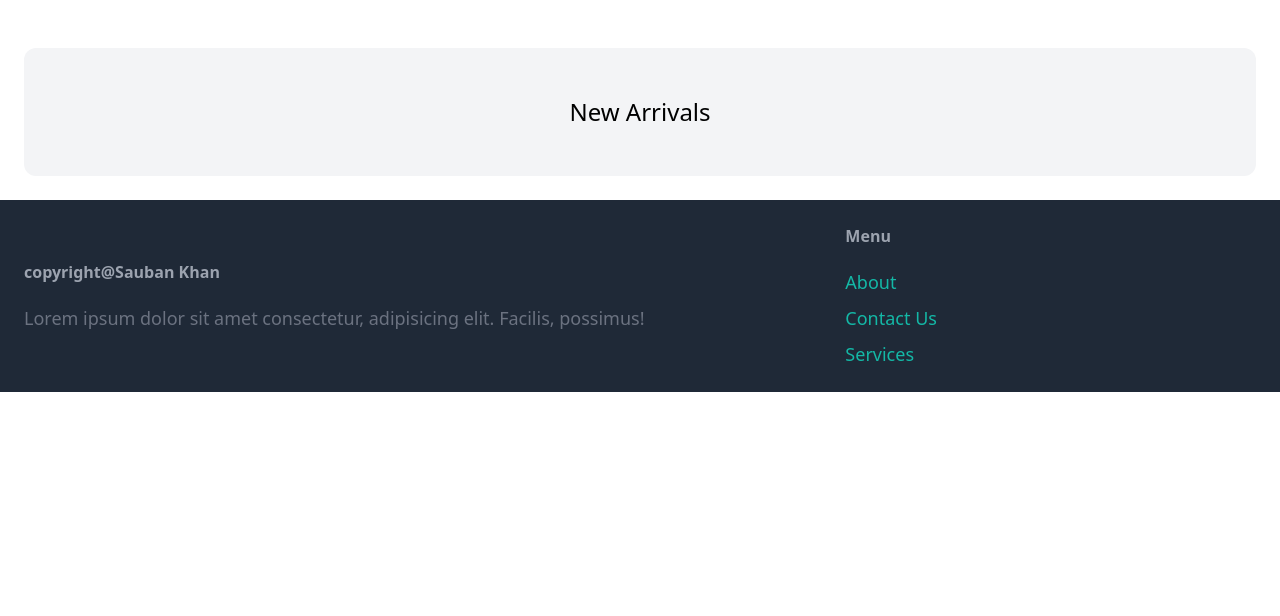
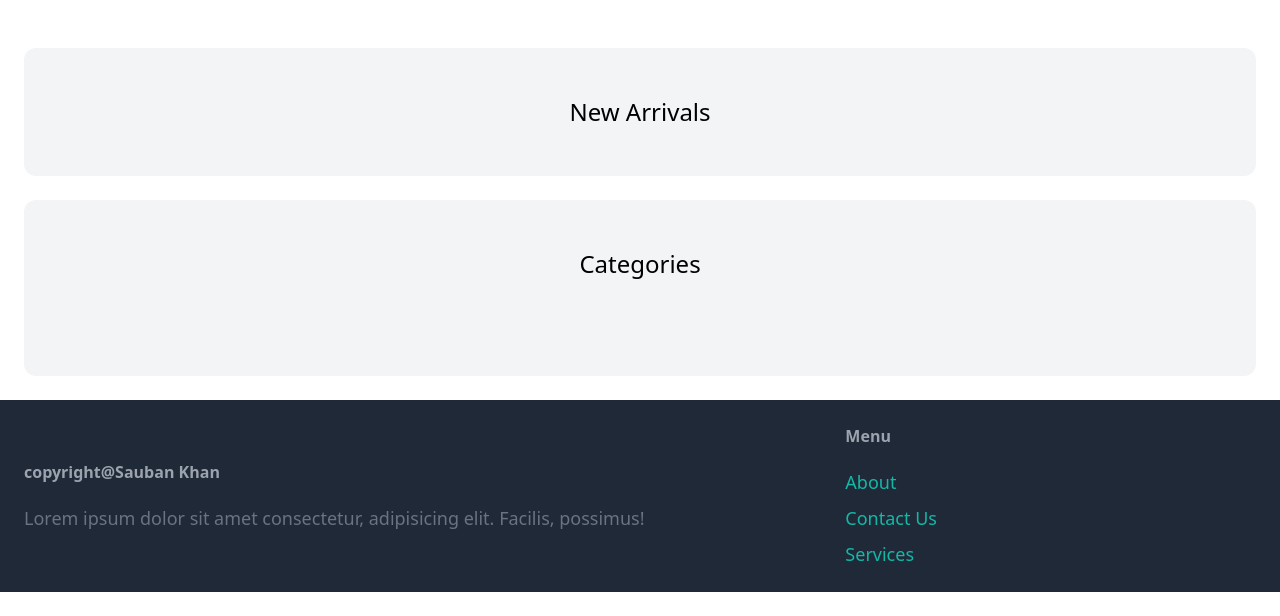
Before and after one commit to skmadridista/puddlex, a Django app: page / in a window 1280 px wide. Shown: the part 77-693 px from the top of the page. Run offline with Django 5.2, Linux system fonts and the light colour scheme; data that the repository does not hold is empty; some libraries are stand-ins or nearby versions.

Commit message:
added categories to home page.

```diff
--- a/core/templates/core/index.html
+++ b/core/templates/core/index.html
@@ -2,9 +2,9 @@
 {% block content %}
 <div class="mt-6 px-6 py-12 bg-gray-100 rounded-xl">
   <h2 class="mb=12 text-2xl text-center">New Arrivals</h2>
-  <div class="grid grid-cols-3 gap-3">
-    {% for item in items %}
-    <div class='transition-all duration-700 hover:scale-105 shadow-lg hover:shadow-md'>
+  <div class="grid grid-cols-6 gap-12">
+{% for item in items %}
+    <div class='mt-12 transition-all duration-700 hover:scale-110 shadow-lg hover:shadow-md'>
       <a href="#">
         <div>
           <img src="{{ item.image.url }}" class="rounded-t-xl" />
@@ -16,6 +16,23 @@
       </a>
     </div>
     {% endfor %}
+
+  </div>
+</div>
+<div class="mt-6 px-6 py-12 bg-gray-100 rounded-xl">
+  <h2 class="mb=12 text-2xl text-center">Categories</h2>
+  <div class="mt-12 grid grid-cols-3 gap-3">
+{% for category in categories %}
+                <div>
+                    <a href="#">
+                        <div class="p-6 bg-white rounded-b-xl">
+                            <h2 class="text-2xl">{{ category.name }}</h2>
+                            <p class="text-gray-500">{{ category.items.count }} items</p>
+                        </div>
+                    </a>
+                </div>
+{% endfor %}
+
   </div>
 </div>
 {% endblock %}
--- a/core/views.py
+++ b/core/views.py
@@ -1,12 +1,12 @@
 from django.shortcuts import render
-from items.models import Item,Catagory
+from items.models import Item,Category
 # Create your views here.
 
 def index(request):
     items = Item.objects.filter(is_sold=False)[0:6]
-    catagories = Catagory.objects.all()
+    categories = Category.objects.all()
 
-    return render(request,'core/index.html',{
-        'catagories' : catagories ,
-        'items' : items
+    return render(request, 'core/index.html', {
+        'categories': categories,
+        'items': items,
     })
--- a/items/admin.py
+++ b/items/admin.py
@@ -1,5 +1,5 @@
 from django.contrib import admin
-from .models import Catagory,Item
+from .models import Category,Item
 # Register your models here.
-admin.site.register(Catagory)
+admin.site.register(Category)
 admin.site.register(Item)
```
Also changed, not shown: items/models.py (+4 -4 lines), 1 other file.
